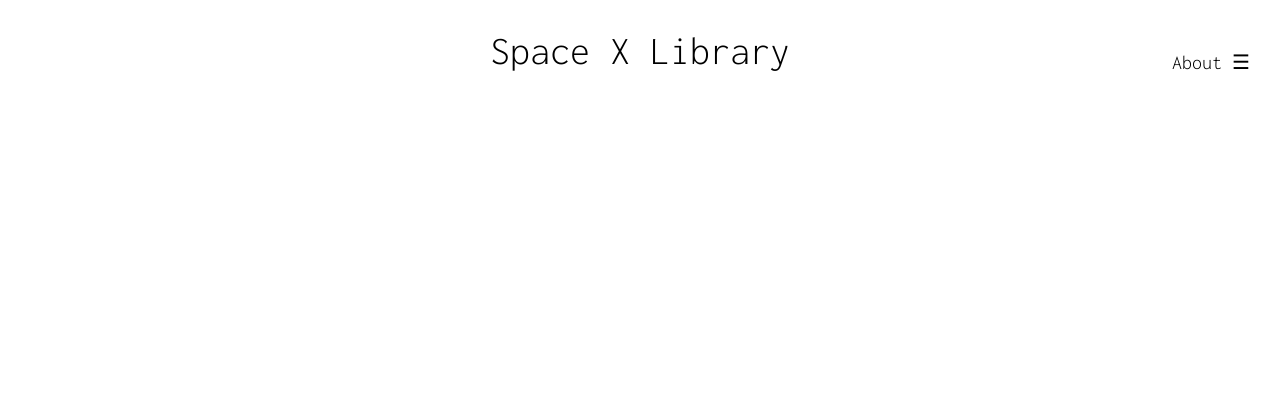
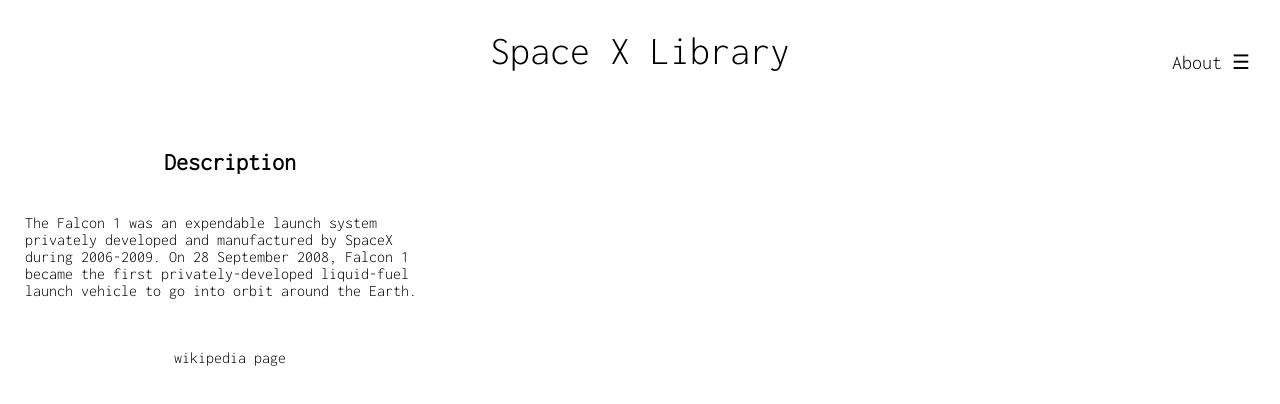
Before and after one commit to gheezl/space-x-library, a React (Create React App) app: page /information in a window 1280 px wide. Shown: the top 404 px of the page. Built offline with nearby package versions, Linux system fonts and the light colour scheme.

Commit message:
Filled out some of the information page

```diff
--- a/src/App.js
+++ b/src/App.js
@@ -9,6 +9,7 @@
 const HomePage = lazy(() => import("./pages/homepage/homepage.jsx"))
 const Rockets = lazy(() => import("./pages/rockets/rockets.jsx"))
 const Missions = lazy(() => import("./pages/missions/missions.jsx"))
+const Info = lazy(() => import("./pages/info/info.jsx"))
 
 
 
@@ -21,6 +22,7 @@
           <Route exact path="/" component={HomePage} />
           <Route exact path="/rockets" component={Rockets} />
           <Route exact path="/missions" component={Missions} />
+          <Route exact path="/information" component={Info} />
         </Suspense>
       </Fragment>
     )
--- a/src/components/card/card.jsx
+++ b/src/components/card/card.jsx
@@ -1,16 +1,17 @@
 import React, { Fragment } from "react"
+import { withRouter } from "react-router-dom"
 
 import "./card.css"
 
 
-const Card = ({ props }) => {
+const Card = ({ props, history }) => {
     return (
         <Fragment>
             <div className="card-border">
-                <span>{props}</span>
+                <span onClick={() => history.push("/information")}>{props}</span>
             </div>
         </Fragment>
     )
 }
 
-export default Card;
+export default withRouter(Card);
--- a/src/graphql/client.js
+++ b/src/graphql/client.js
@@ -18,6 +18,6 @@
 
 cache.writeData({
     data: {
-        toggleLibrary: false,
+        toggleLibrary: true,
     }
 })
--- a/src/graphql/resolvers.js
+++ b/src/graphql/resolvers.js
@@ -55,10 +55,10 @@
 
 export const resolvers = {
     Mutation: {
-        toggleLibraryChange: ({ cache }) => {
-            const { toggleLibrary } = cache.readQuery({ query: query })
+        toggleLibraryChange: (client) => {
+            const { toggleLibrary } = client.readQuery({ query: query })
 
-            cache.writeQuery({ query: query, data: !toggleLibrary })
+            client.writeQuery({ query: query, data: !toggleLibrary })
         }
     }
 }
--- a/src/pages/homepage/homepage.jsx
+++ b/src/pages/homepage/homepage.jsx
@@ -17,26 +17,18 @@
 
     const { toggleLibrary } = client.readQuery({ query })
 
-    const TOGGLE_LIBRARY_CHANGE = gql`
-        mutation ToggleLibraryChange {
-            toggleLibraryChange @client
-        }
-    `
 
 
     const onClickFunction = () => {
-        cache.modify({
-            id: cache.identify(toggleLibrary),
-            fields: {
-                name(toggleLibrary) {
-                    return !toggleLibrary
-                }
+        client.writeQuery({
+            query,
+            data: {
+                toggleLibrary: true
             }
         })
     }
 
-    const [libraryChange, { data }] = useMutation(TOGGLE_LIBRARY_CHANGE)
-
+    console.log(toggleLibrary)
     return (
         <Fragment>
             {
@@ -61,7 +53,7 @@
                             <span >
                                 Welcome to the Space X Library.
                             </span>
-                            <span onClick={libraryChange}>
+                            <span onClick={onClickFunction}>
                                 Go to Library
                             </span>
                         </div>
--- /dev/null
+++ b/src/pages/info/info.css
@@ -0,0 +1,29 @@
+.information {
+    display: grid;
+    grid-template-columns: 1fr 1fr 1fr;
+    grid-template-rows: 1fr 1fr 1fr;
+    padding: 25px;
+}
+
+.description-title {
+    display: flex;
+    justify-content: center;
+}
+
+.description {
+    display: flex;
+    grid-column-start: 1;
+    grid-column-end: 2;
+    grid-row-start: 2;
+    grid-row-end: 2;
+}
+
+.wikipedia-link {
+    display: flex;
+    justify-content: center;
+    grid-column-start: 1;
+    grid-column-end: 1;
+    grid-row-start: 3;
+    grid-row-end: 3;
+    margin-top: 50px;
+}
--- /dev/null
+++ b/src/pages/info/info.jsx
@@ -0,0 +1,26 @@
+import React, { Fragment } from "react"
+
+import "./info.css"
+
+
+const Info = ({ props }) => {
+    return (
+        <Fragment>
+            <div className="information">
+                <h2 className="description-title">Description</h2>
+                <div className="description">
+                    <span>
+                        The Falcon 1 was an expendable launch system privately developed and manufactured by SpaceX during 2006-2009.
+                        On 28 September 2008, Falcon 1 became the first privately-developed liquid-fuel launch vehicle to go into orbit around the Earth.
+                 </span>
+                </div>
+                <div className="wikipedia-link">
+                    <a href={"https://en.wikipedia.org/wiki/Falcon_1"}>wikipedia page</a>
+                </div>
+            </div>
+        </Fragment>
+    )
+}
+
+
+export default Info;
```
